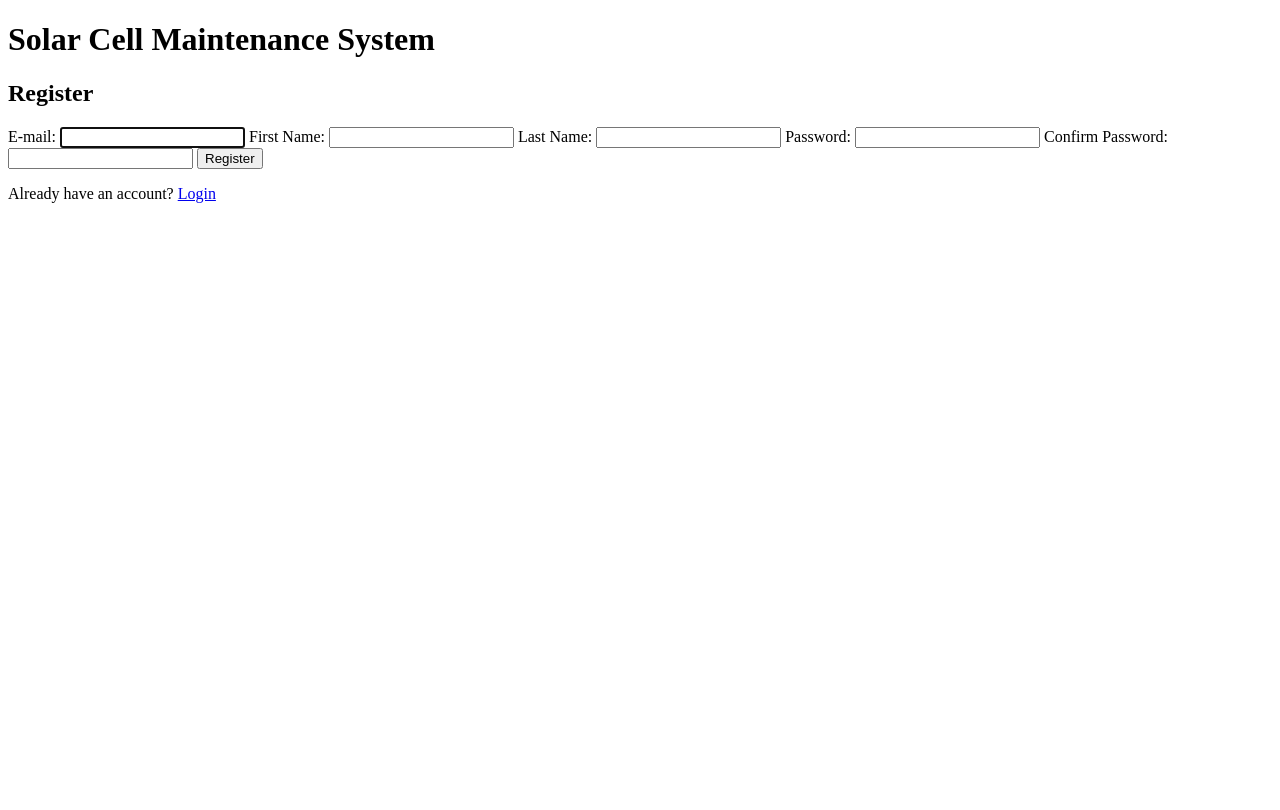
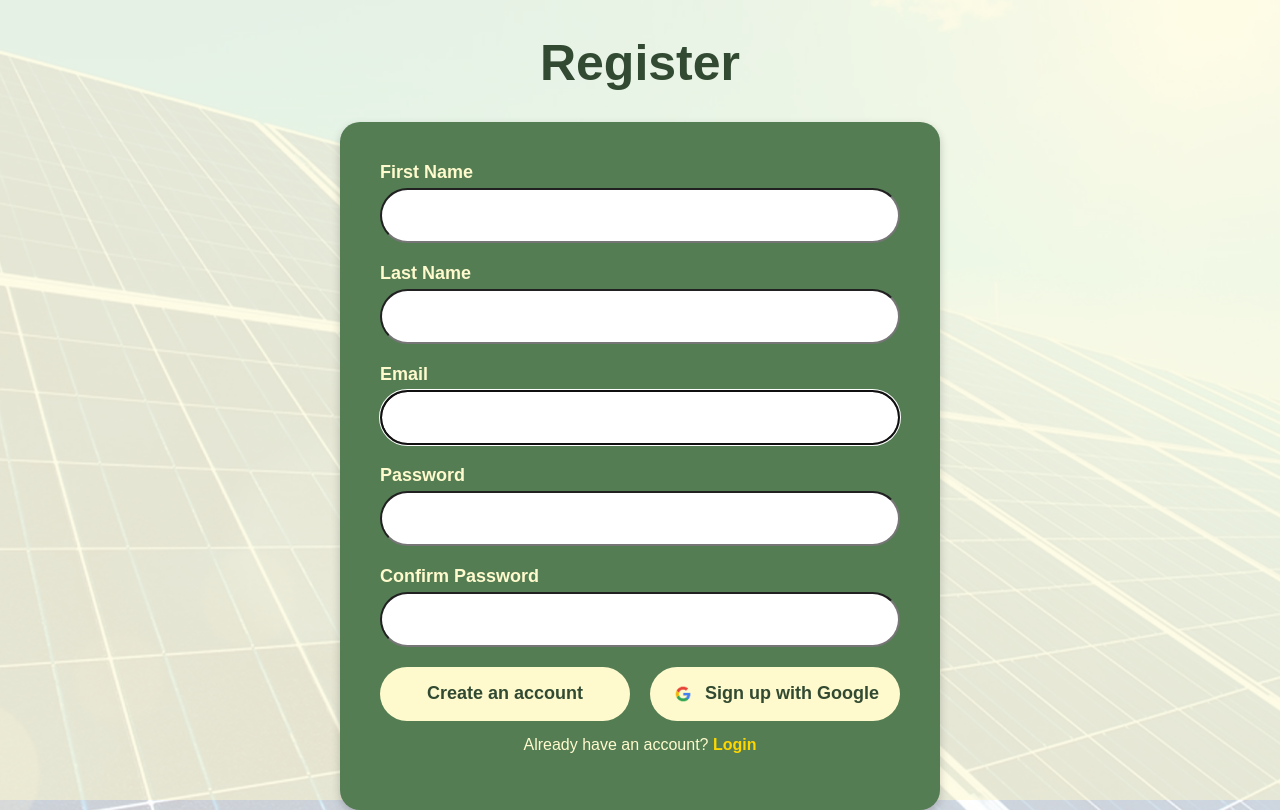
Before and after one commit to 6510615096/solarsystem, a Django app: page /register/ in a window 1280 px wide. Before the commit the page ends 203 px from the top, so only its background shows below. Run offline with Django 5.2, Linux system fonts and the light colour scheme.

Commit message:
Update register page and static files

```diff
--- a/solarapp/templates/register.html
+++ b/solarapp/templates/register.html
@@ -1,44 +1,66 @@
+{% load static %}
+
 <!DOCTYPE html>
 <html lang="en">
 
 <head>
     <meta charset="UTF-8">
     <meta name="viewport" content="width=device-width, initial-scale=1.0">
-    <title>Login to Solar Cell Maintenance System</title>
-    {% load static %}
-
+    <title>Register - Solar Cell Maintenance System</title>
+    <link rel="stylesheet" href="{% static 'css/register.css' %}">
 </head>
 
 <body>
-    <div class="container">
-        <div class="background-div"></div>
-        <h1>Solar Cell Maintenance System</h1>
-        <div class="login-container">
-            <h2>Register</h2>
-            <form action="{% url 'solarapp:register' %}" method="post">
+    <div class="background-image">
+        <h1 class="register-title">Register</h1>
+        <div class="register-container">
+
+            <form class="register-form" action="{% url 'solarapp:register' %}" method="post">
                 {% csrf_token %}
                 {{ form.errors }}
 
-                <label for="id_username">E-mail:</label>
-                {{ form.username }}
+                <div class="input-group name-container">
+                    <div>
+                        <label for="first_name">First Name</label>
+                        {{ form.first_name }}
+                    </div>
+                    <div>
+                        <label for="last_name">Last Name</label>
+                        {{ form.last_name }}
+                    </div>
+                </div>
 
-                <label for="id_first_name">First Name:</label>
-                {{ form.first_name }}
-                <label for="id_last_name">Last Name:</label>
-                {{ form.last_name }}
+                <div class="input-group">
+                    <label for="email">Email</label>
+                    {{ form.username }}
+                </div>
 
                 {{ form.password1.errors }}
-                <label for="id_password1">Password:</label>
-                {{ form.password1 }}
+                <div class="input-group">
+                    <label for="password1">Password</label>
+                    {{ form.password1 }}
+                </div>
 
                 {{ form.password2.errors }}
-                <label for="id_password2">Confirm Password:</label>
-                {{ form.password2 }}
-                <button type="submit">Register</button>
+                <div class="input-group">
+                    <label for="password2">Confirm Password</label>
+                    {{ form.password2 }}
+                </div>
+
+                <div class="button-group">
+                    <button type="submit" class="register-button">Create an account</button>
+                    <a href="{% url 'social:begin' 'google-oauth2' %}" class="google-signup-button">
+                        <img src="/static/images/google.png" alt="Google" width="24">
+                        Sign up with Google
+                    </a>
+                </div>
+
             </form>
-            <p>Already have an account? <a href="{% url 'solarapp:login' %}">Login</a></p>
+
+            <p class="or-login">Already have an account? <a href="{% url 'solarapp:login' %}">Login</a></p>
         </div>
-    </div>
+</div>
+
 </body>
 
 </html>
--- /dev/null
+++ b/static/css/register.css
@@ -0,0 +1,187 @@
+
+body {
+    display: flex;
+    flex-direction: column;
+    justify-content: center;
+    align-items: center;
+    min-height: 100vh;
+    background: url('/static/images/solarcell.png') center/cover no-repeat;
+    font-family: 'Geist', sans-serif;
+    margin: 0;
+    text-align: center;
+    z-index: -10;
+}
+
+body::before {
+    content: "";
+    position: absolute;
+    top: 0;
+    left: 0;
+    width: 100%;
+    height: 100%;
+    background:  rgba(255, 250, 205, 0.5);
+    z-index: -1;
+}
+
+
+.register-container {
+    display: flex;
+    flex-direction: column;
+    align-items: center;
+    justify-content: center;
+    width: 600px;
+    background: #547D54;
+    border-radius: 20px;
+    padding: 40px;
+    box-shadow: 0px 4px 10px rgba(0, 0, 0, 0.2);
+    margin: auto;
+    box-sizing: border-box;
+    position: relative;
+    z-index: 10;
+}
+
+input, button {
+    pointer-events: auto; /* ทำให้สามารถคลิกได้ */
+    z-index: 1;
+}
+
+.register-title {
+    font-size: 50px;
+    font-weight: bold;
+    color: #324A32;
+    margin-bottom: 30px;
+}
+
+/* Form */
+.register-form {
+    display: flex;
+    flex-direction: column;
+    gap: 20px;
+    width: 100%;
+}
+
+/* Labels */
+label {
+    font-size: 18px;
+    font-weight: bold;
+    color: #FFFACD;
+    text-align: left;
+    display: block;
+    margin-bottom: 5px;
+}
+
+/* Input Fields */
+.input-group {
+    display: flex;
+    flex-direction: column;
+    text-align: left;
+}
+
+input {
+    width: 100%;
+    padding: 15px;
+    font-size: 18px;
+    border-radius: 50px;
+    box-sizing: border-box;
+}
+
+
+.name-container {
+    display: flex;
+    flex-wrap: wrap;
+    gap: 20px;
+    justify-content: space-between;
+    width: 100%;
+
+}
+
+.name-container div {
+    flex: 1;
+    min-width: 48%;
+
+}
+
+.name-container input {
+    width: 100%;
+    padding: 15px;
+    font-size: 18px;
+
+}
+
+/* Buttons */
+.register-button, .google-signup-button {
+
+    width: 100%;
+    padding: 15px;
+    font-size: 18px;
+    font-weight: bold;
+    border-radius: 50px;
+    border: none;
+    cursor: pointer;
+    box-sizing: border-box;
+}
+.register-button {
+    background: #FFFACD;
+    color: #324A32;
+    border-radius: 50px;
+}
+
+.google-signup-button {
+    display: flex;
+    align-items: center;
+    justify-content: center;
+    gap: 10px;
+    width: 100%;
+    padding: 15px;
+    font-size: 18px;
+    font-weight: bold;
+    background: #FFFACD;
+    color: #324A32;
+    border-radius: 50px;
+    text-decoration: none; /* ลบขีดเส้นใต้ */
+    border: none;
+    cursor: pointer;
+}
+
+.google-signup-button:hover {
+    background: #FFD700;
+}
+/* Login Link */
+.or-login {
+    margin-top: 15px;
+    font-size: 16px;
+    color: #FFFACD;
+}
+
+.or-login a {
+    color: #FFD700;
+    text-decoration: none;
+    font-weight: bold;
+}
+
+.or-login a:hover {
+    text-decoration: underline;
+}
+
+.button-group {
+    display: flex;
+    gap: 20px;
+
+}
+
+.button-group button,
+.button-group a {
+    flex: 1;
+    text-align: center;
+    padding: 15px;
+    font-size: 18px;
+    font-weight: bold;
+    border-radius: 50px;
+    border: none;
+    cursor: pointer;
+    box-sizing: border-box;
+    display: flex;
+    align-items: center;
+    justify-content: center;
+    text-decoration: none;
+}
```
Also changed, not shown: static/images/google.png (added), static/images/solarcell.png (added).
